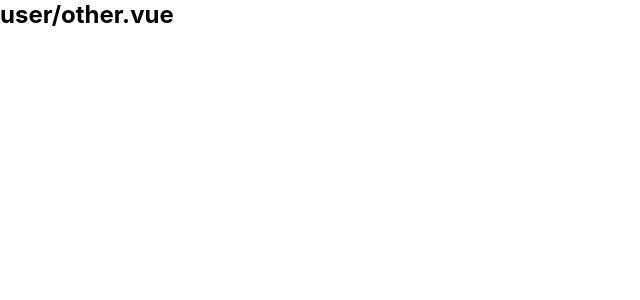
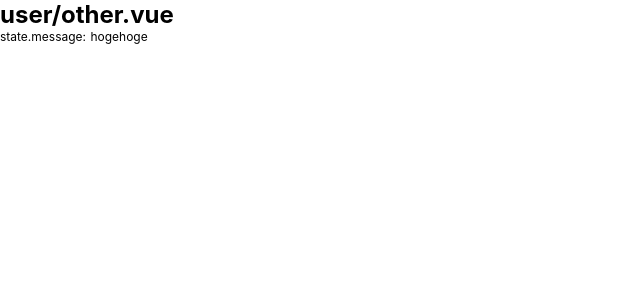
Before and after one commit to kinoko109/nuxt-study, a Nuxt app: page /users/other in a window 1280 px wide. Shown: the top 300 px of the page, without its empty margins (0-640 px from the left). Built offline with nearby package versions, Linux system fonts and the light colour scheme.

Commit message:
update: store実装

```diff
--- a/pages/users/other.vue
+++ b/pages/users/other.vue
@@ -1,3 +1,6 @@
 <template>
-  <h1>user/other.vue</h1>
+  <div>
+    <h1>user/other.vue</h1>
+    <p>state.message: {{ $store.state.message }}</p>
+  </div>
 </template>
--- /dev/null
+++ b/store/index.js
@@ -0,0 +1,13 @@
+import Vuex from 'vuex'
+
+const createStore = () => {
+  return new Vuex.Store({
+    state: () => {
+      return {
+        message: 'hogehoge',
+      }
+    },
+  })
+}
+
+export default createStore
```
